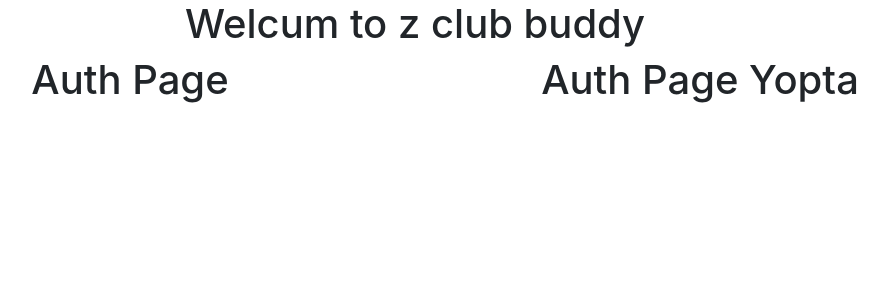
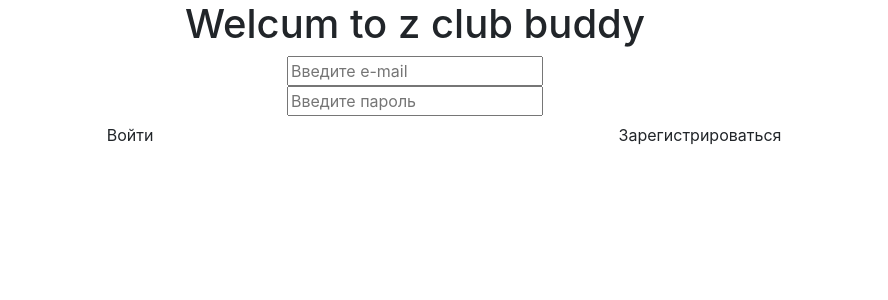
Before and after one commit to stackrus/webpack-app-template, a React app in the folder client/: page / in a window 1280 px wide. Shown: the top 300 px of the page, without its empty margins (225-1113 px from the left). Built offline with nearby package versions, Linux system fonts and the light colour scheme.

Commit message:
- TODO: крафтим страницу авторизации - добавлены нестилизованные бомж-элементы формы авторизации с обработчиками ввода

```diff
--- a/client/src/pages/AuthPage.js
+++ b/client/src/pages/AuthPage.js
@@ -1,22 +1,57 @@
-import React from "react";
+import React, {useState} from "react";
 
-const AuthPage = () => (
+const AuthPage = () => {
+
+    const [form, setForm] = useState({
+        email: "",
+        password: ""
+    })
+
+    const changeHandler = event => {
+        setForm({ ...form, [event.target.name]: event.target.value })
+    }
+
+    return (
         <div className={"container"}>
             <div className={"row"} align={"center"}>
                 <div className={"col"}>
                     <h1>Welcum to z club buddy</h1>
                 </div>
             </div>
+
             <div className={"row"} align={"center"}>
                 <div className={"col"}>
-                <h1>Auth Page</h1>
+                    <input placeholder={"Введите e-mail"}
+                           id={"email"}
+                           type={"text"}
+                           name={"email"}
+                           onChange={changeHandler}
+                    />
+                </div>
             </div>
 
+            <div className={"row"} align={"center"}>
                 <div className={"col"}>
-                <h1>Auth Page Yopta</h1>
+                    <input placeholder={"Введите пароль"}
+                           id={"password"}
+                           type={"password"}
+                           name={"password"}
+                           onChange={changeHandler}
+                    />
                 </div>
             </div>
+
+            <div className={"row"} align={"center"}>
+                <div className={"col"}>
+                    <button className={"btn"}>Войти</button>
                 </div>
-);
+                <div className={"col"}>
+                    <button className={"btn"}>Зарегистрироваться</button>
+                </div>
+            </div>
+
+        </div>
+    )
+};
 
 export default AuthPage;
```
Lines whose indentation alone changed are shown as unchanged.
